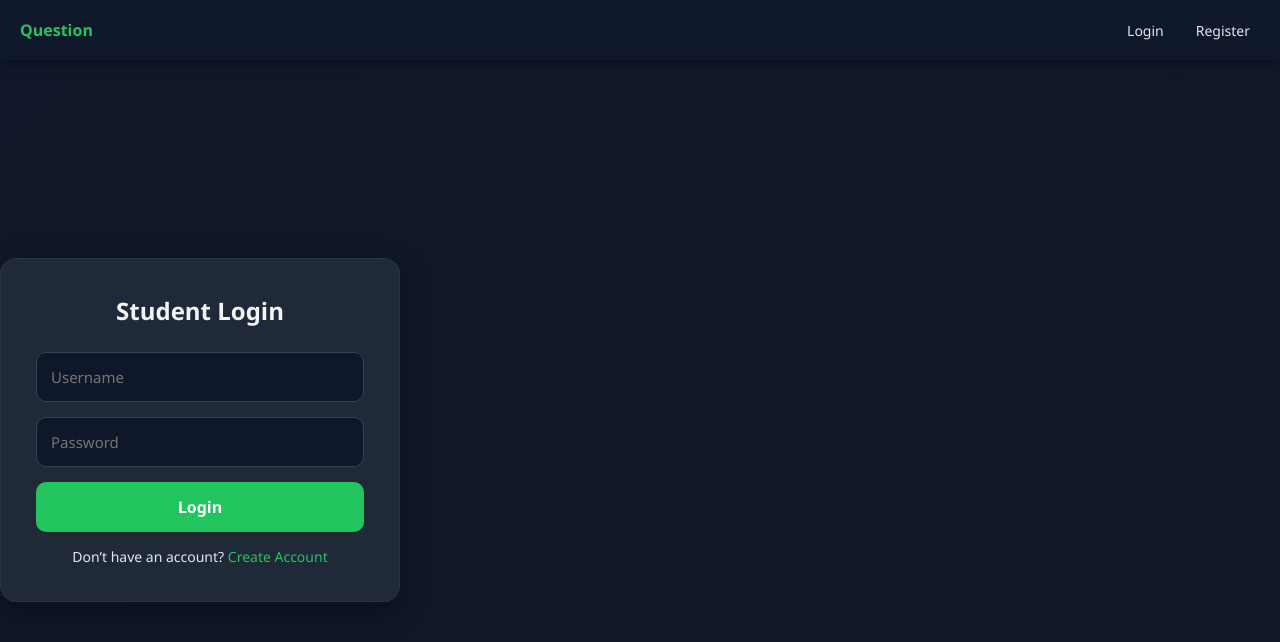
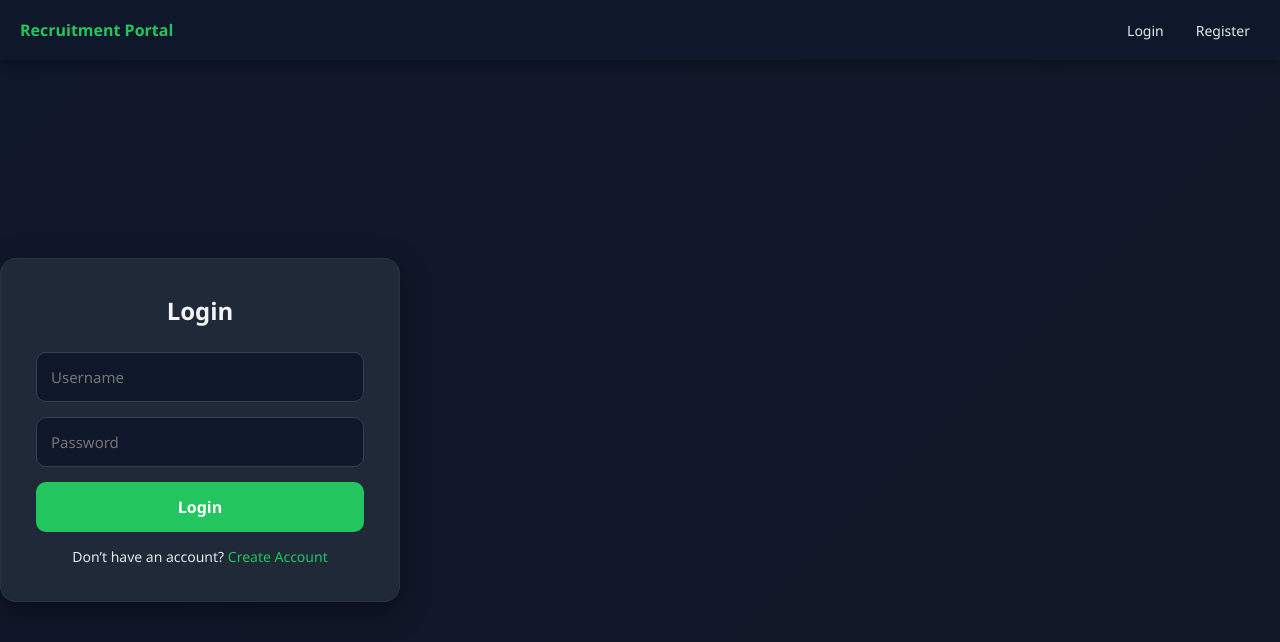
Before and after one commit to Tordi-portfolio/Submit_Questions, a Django app: page / in a window 1280 px wide. Shown: the top 642 px of the page. Run offline with Django 5.2, Linux system fonts and the light colour scheme.

Commit message:
Add files via upload

```diff
--- a/config/settings.py
+++ b/config/settings.py
@@ -15,7 +15,7 @@ SECRET_KEY = 'django-insecure-o+z!a7h#xac21rmsh1u@tjf2v31u9$n1^ul85jdiw2@ncwzch5
 # SECURITY WARNING: don't run with debug turned on in production!
 DEBUG = True
 
-ALLOWED_HOSTS = ['chatterrecruitmentform.site']
+ALLOWED_HOSTS = []
 
 
 # Application definition
--- a/templates/accounts/dashboard.html
+++ b/templates/accounts/dashboard.html
@@ -161,7 +161,7 @@
     <!-- Action -->
     <div class="action-box">
         <h2>Assessment Portal</h2>
-        <p>Click below to begin your examination</p>
+        <p>Click below to begin your Questions</p>
 
         {% if remaining > 0 %}
             <a class="start-btn" href="{% url 'start_assessment' %}">Start Assessment</a>
--- a/templates/accounts/login.html
+++ b/templates/accounts/login.html
@@ -1,6 +1,6 @@
 {% extends 'base.html' %}
 
-{% block title %}Student Login{% endblock %}
+{% block title %}Login{% endblock %}
 
 {% block content %}
 
@@ -108,7 +108,7 @@
 
 <div class="login-card">
 
-    <h1>Student Login</h1>
+    <h1>Login</h1>
 
     {% if error %}
         <div class="error">
--- a/templates/assessment/completed.html
+++ b/templates/assessment/completed.html
@@ -99,9 +99,9 @@
         Go to Dashboard
     </a>
 
-    <div class="subtext">
+    <!-- <div class="subtext">
         You can review your performance in the dashboard.
-    </div>
+    </div> -->
 
 </div>
 
--- a/templates/base.html
+++ b/templates/base.html
@@ -136,7 +136,7 @@
 <div class="topbar">
 
     <div class="brand">
-        Question
+        Recruitment Portal
     </div>
 
     <div class="menu-toggle" id="menu-toggle">
```
Also changed, not shown: assessment/views.py (line endings or trailing spaces).
